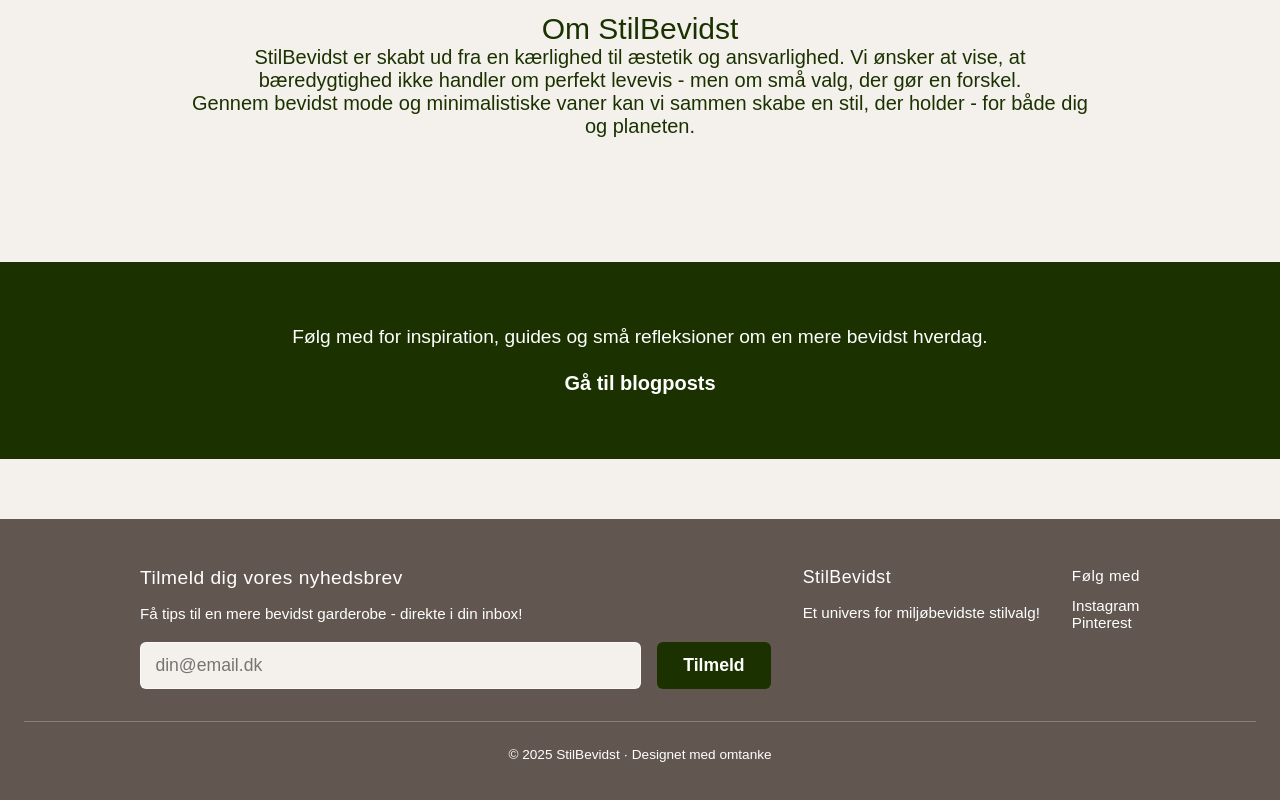
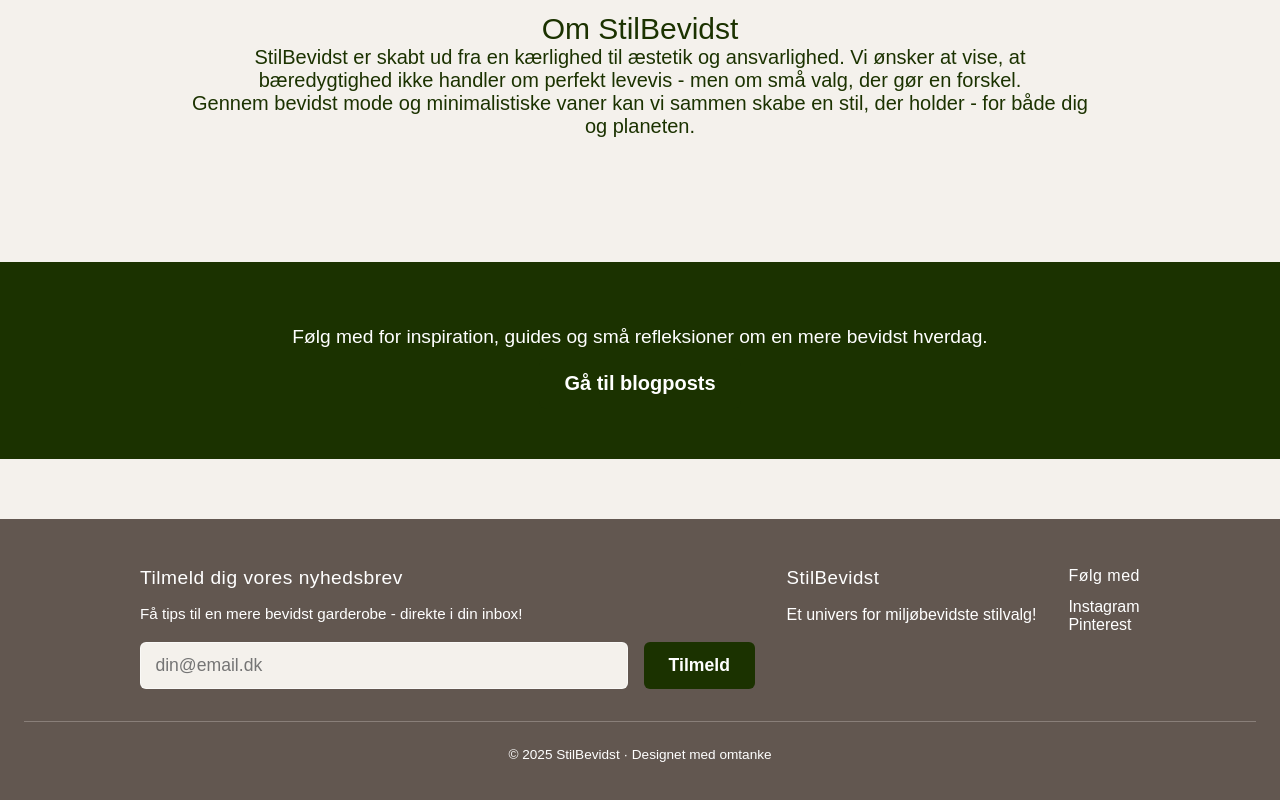
Before and after one commit to Loulouvivi/stilbevidst, a plain HTML site: page index.html in a window 1280 px wide. Shown: the part 1536-2336 px from the top of the page. Drawn offline with Linux system fonts and the light colour scheme; a web font is replaced by a local one.

Commit message:
Footer font size

```diff
--- a/css/style.css
+++ b/css/style.css
@@ -471,7 +471,7 @@ li a:hover {
   background-color: #625750;
   color: #FFFFFF;
   padding: 3rem 1.5rem 2rem;
-  font-size: 0.95rem;
+  font-size: 1rem;
   border-top: none;
 }
 
```
